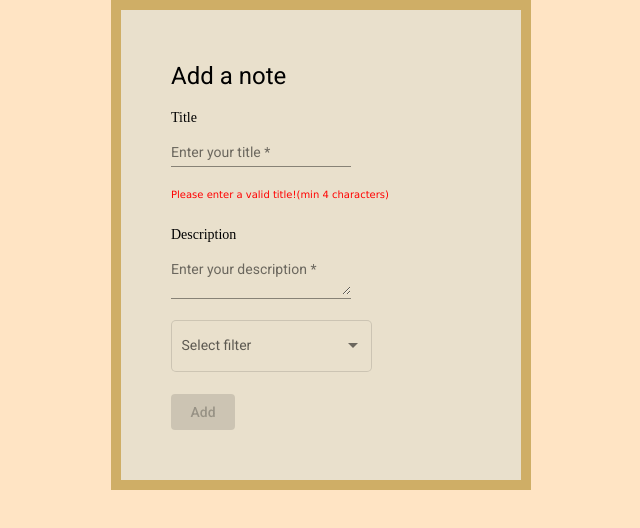
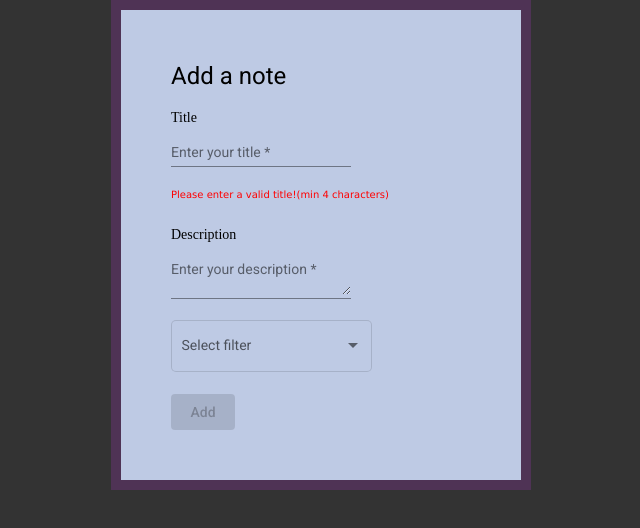
Before and after one commit to raluca-mi/Tema1-CSS-HTML, an Angular app in the folder notes-app/: page /add-note in a window 1280 px wide. Shown: the top 528 px of the page, without its empty margins (489-1129 px from the left). Built offline with nearby package versions, Linux system fonts and the light colour scheme.

Commit message:
Updated getNote method and styling

```diff
--- a/notes-app/src/app/add-note/add-note.component.scss
+++ b/notes-app/src/app/add-note/add-note.component.scss
@@ -6,7 +6,7 @@
 }
 
 .add-note-body-form{
-    background-color: bisque;
+    background-color: #333333;
  }
 
 .invalid-input
@@ -19,9 +19,9 @@
 #all
 {
     margin-left: 600px;
-    background-color: rgb(233, 224, 204);
+    background-color: rgb(190, 202, 228);
     width: 300px;
-    border: 10px solid rgb(207, 174, 102);
+    border: 10px solid rgb(79, 51, 85);
     padding: 50px;
     font-family:cursive;
 
--- a/notes-app/src/app/add-note/add-note.component.ts
+++ b/notes-app/src/app/add-note/add-note.component.ts
@@ -37,7 +37,7 @@ export class AddNoteComponent implements OnInit{
       if(!this.addMode)
       {this._activatedRoute.params.subscribe(parameter =>
         {
-          this.noteService.getNote(parameter['id']).subscribe(((notes:Note[])=>toEditNote=notes[0]))
+          this.noteService.getNote(parameter['id']).subscribe((note:Note)=>toEditNote=note)
 
           toEditNote.id= parameter['id'];
           this.title=toEditNote.title;
@@ -62,10 +62,10 @@ export class AddNoteComponent implements OnInit{
       description: this.description,
       categoryId: this.selected,
       color:"#ccccff"
-
     }
 
     this.noteService.editNote(noteId,note).subscribe();
+    console.log(note);
   }
 
   AddNote()
--- a/notes-app/src/app/note/note.component.html
+++ b/notes-app/src/app/note/note.component.html
@@ -17,7 +17,7 @@
                 <button mat-icon-button ><mat-icon >done outline</mat-icon></button>                -->
                 <button mat-icon-button class="right-buttons-form" routerLink="add-note/{{note.id}}"><mat-icon>edit</mat-icon></button>
                 <button mat-icon-button (click)="DeleteNote(note.id)"><mat-icon>delete</mat-icon></button>
-                <!-- (click)="DeleteNote(note.id)" -->
+
             </mat-card-footer>
 
         </mat-card>
--- a/notes-app/src/app/services/note.service.ts
+++ b/notes-app/src/app/services/note.service.ts
@@ -28,7 +28,7 @@ export class NoteService {
 
   getNote(noteId: string)
   {
-     return this.httpClient.get<Note[]>(this.baseUrl+'/notes', this.httpOptions).pipe(map((notes:Note[])=>notes.filter(note => note.id===noteId)));
+     return this.httpClient.get<Note[]>(this.baseUrl+'/notes', this.httpOptions).pipe(map((notes:Note[])=>notes.filter(note => note.id===noteId)[0]));
   }
 
   getFilterNotes(categId:string)
@@ -51,7 +51,8 @@ export class NoteService {
     return this.httpClient.post(this.baseUrl+'/notes',note,this.httpOptions)
   }
 
-  editNote(noteId:string, note: Note) {
+  editNote(noteId:string, note: Note)
+  {
     return this.httpClient.put(this.baseUrl + "/notes/" + noteId, note ,this.httpOptions)
   }
 
```
